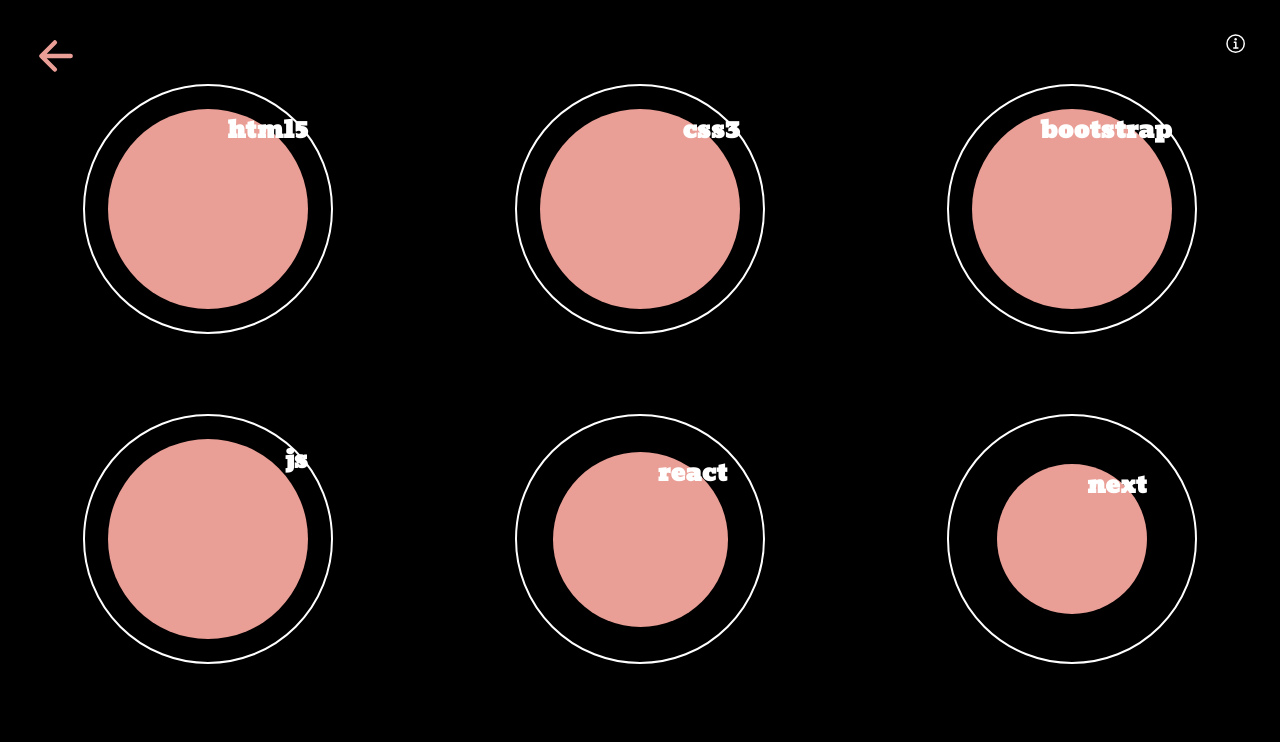
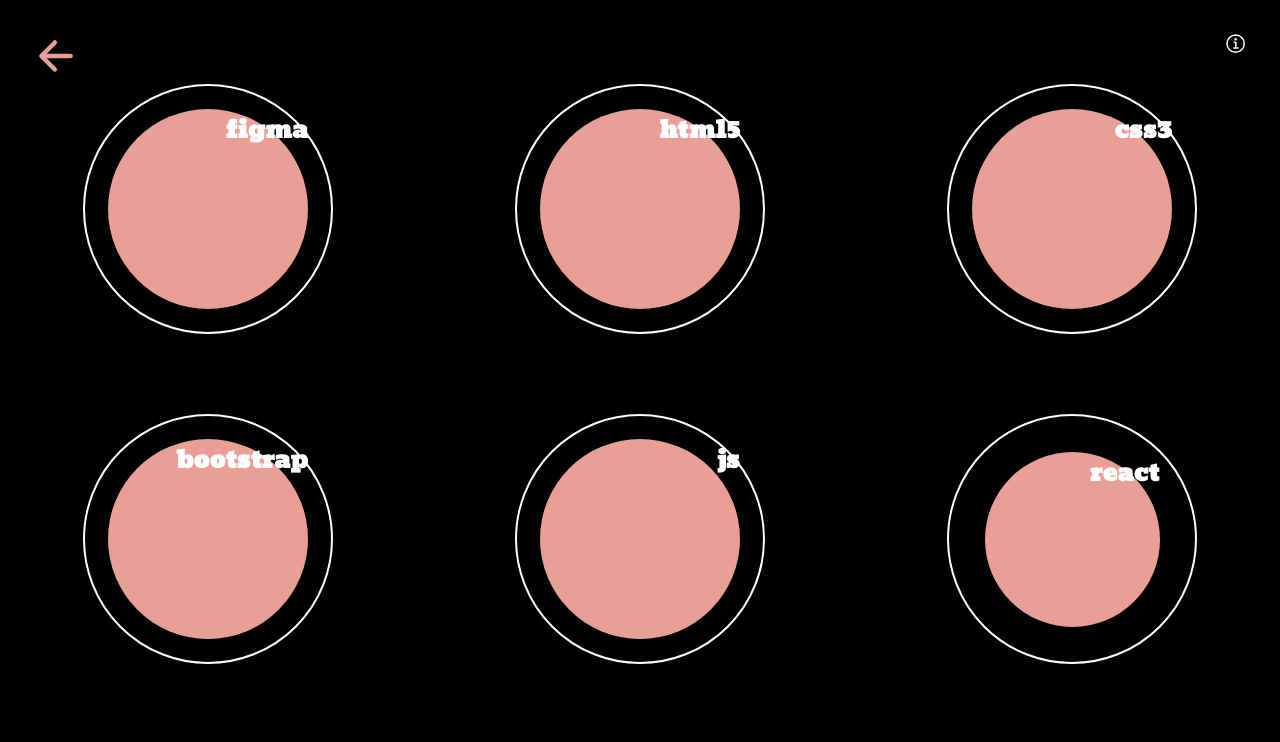
Before and after one commit to anna-olivia/pret-a-porter, a Next.js app: page /projects in a window 1280 px wide. Shown: the top 742 px of the page. Built offline with nearby package versions, Linux system fonts and the light colour scheme.

Commit message:
Update page.js

```diff
--- a/app/projects/page.js
+++ b/app/projects/page.js
@@ -6,6 +6,7 @@
 
 const Projects = ()=> {
 const links = [
+{href:  "https://github.com/anna-olivia", skill: "200px", text: "figma" },
     {href:  "https://github.com/anna-olivia", skill: "200px", text: "html5" },
     {href:  "https://github.com/anna-olivia", skill: "200px", text: "css3" },
     {href:  "https://github.com/anna-olivia", skill: "200px", text: "bootstrap" },
```
